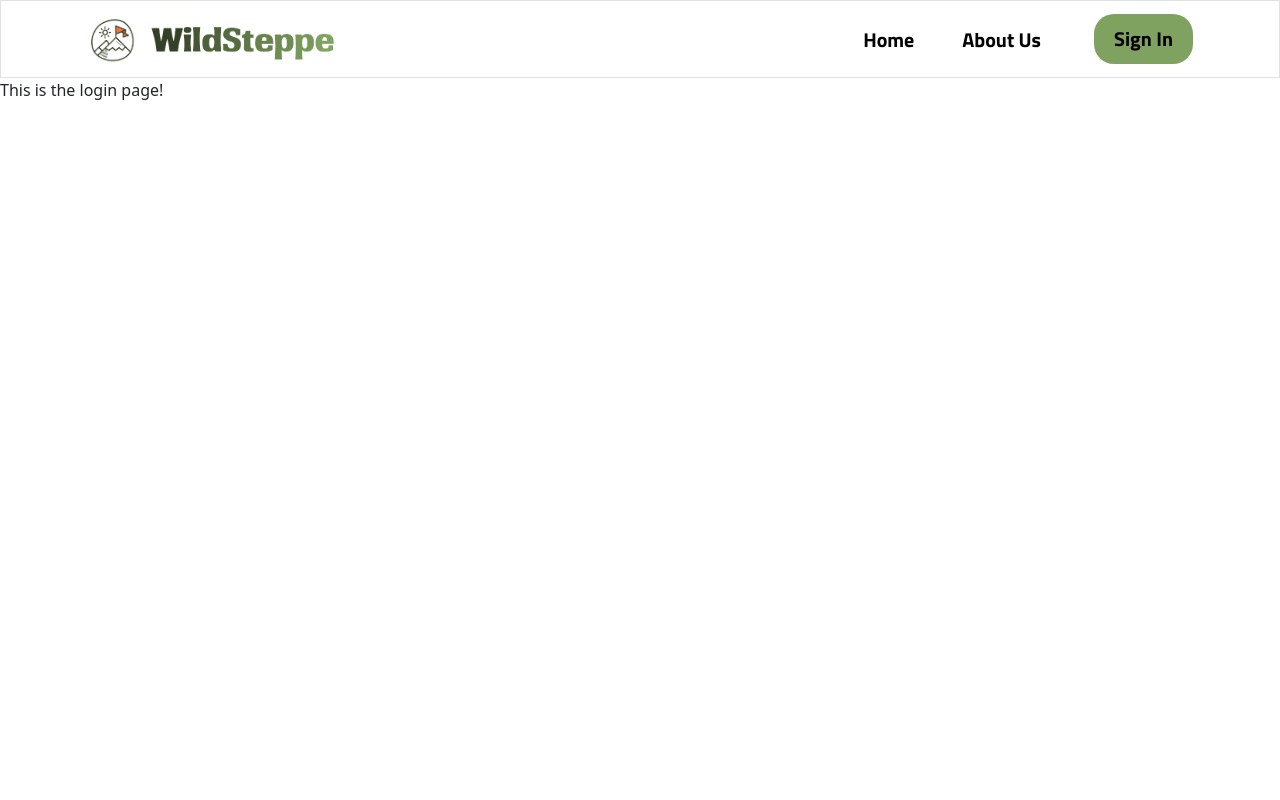
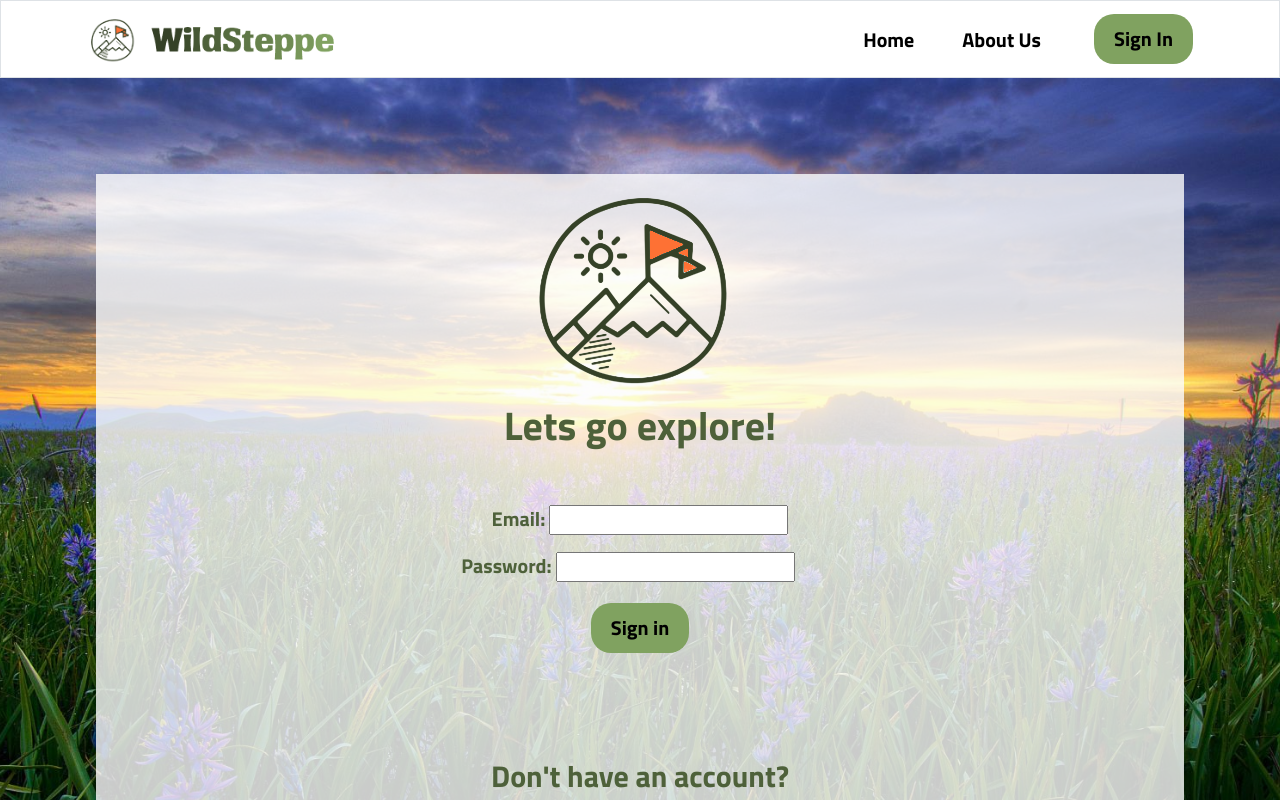
Before and after one commit to mkrs90/wildsteppe-frontend, a React (Create React App) app in the folder client/: page /login in a window 1280 px wide. Shown: the top 800 px of the page. Built offline with nearby package versions, Linux system fonts and the light colour scheme.

Commit message:
set up login and logout plus users can now create an account

```diff
--- a/client/src/App.css
+++ b/client/src/App.css
@@ -69,9 +69,47 @@
     font-family: 'Titillium Web', sans-serif;
     font-size: 20px;
     color: #4E613A;
+    font-weight: bold;
 }
 
 #register_tagline:hover{
     color: #FE7134;
     font-size: 22px;
+    font-weight: bold;
 }
+
+/* -------------------Login Page------------------------- */
+
+#login_page {
+    height: 890px;
+    background: url(./Images/sunrise_flowers.jpeg) no-repeat center center fixed;
+    -webkit-background-size: cover;
+    -moz-background-size: cover;
+    -o-background-size: cover;
+    background-size: cover;
+}
+
+#login_form_div {
+    background: rgb(253, 253, 253, 0.8);
+}
+
+#login_form_title {
+    font-family: 'Titillium Web', sans-serif;
+    font-size: 40px;
+    color: #4E613A;
+    font-weight: bold;
+}
+
+#login_page form label {
+    font-family: 'Titillium Web', sans-serif;
+    font-size: 20px;
+    color: #4E613A;
+    font-weight: bold;
+}
+
+#login_form_goToRegister {
+    font-family: 'Titillium Web', sans-serif;
+    font-size: 30px;
+    color: #4E613A;
+    font-weight: bold;
+}
--- a/client/src/App.js
+++ b/client/src/App.js
@@ -6,6 +6,7 @@ import About from './pages/About';
 import TrailPage from './pages/TrailPage'
 import Login from './pages/Login'
 import Register from './pages/Register';
+import Profile from './pages/Profile';
 
 function App() {
     return (
@@ -17,6 +18,7 @@ function App() {
                     <Route path="/trailPage" element={<TrailPage />} />
                     <Route path="/login" element={<Login />} />
                     <Route path='/register' element={<Register />} />
+                    <Route path='/profile' element={<Profile />} />
                 </Routes>
 
         </>
--- a/client/src/components/SiteNavBar.js
+++ b/client/src/components/SiteNavBar.js
@@ -1,8 +1,24 @@
+import { useGlobalState } from '../context/GlobalState';
 import SiteLogo from '../Images/wildsteppe_logo.png';
 import SiteName from '../Images/Wildsteppe_name.png';
-import { Link } from "react-router-dom";
+import { Link, useNavigate } from "react-router-dom";
+import AuthService from '../services/auth.service';
 
 function SiteNavBar() {
+
+    const [ state, dispatch ] = useGlobalState();
+    let navigate = useNavigate();
+
+    const handleLogout = (e) => {
+        e.preventDefault();
+        AuthService.logout();
+        console.log("user clicked log out")
+        navigate('/');
+        dispatch({
+            currentUserToken: null,
+            currentUser: null
+        })
+    }
 
     return (
         <div id="navbar" className='navigation border border-bottom'>
@@ -15,7 +31,15 @@ function SiteNavBar() {
                     <ul className="navbar-nav ml-auto">
                         <Link to="/" id='navBarItems' className='nav-item me-5 mt-3'>Home</Link>
                         <Link to="/about" id='navBarItems' className='nav-item me-5 mt-3'>About Us</Link>
-                        <Link to="/login" id="loginButton" className='nav-item btn me-5'>Sign In</Link>
+                        {!state.currentUser &&
+                            <Link to="/login" id="loginButton" className='nav-item btn me-5'>Sign In</Link>
+                        }
+                        {state.currentUser &&
+                            <>
+                                <Link to="/profile" id='navBarItems' className='nav-item me-5 mt-3'>Profile</Link>
+                                <Link onClick={handleLogout} id="loginButton" className="nav-item btn me-5">Sign Out</Link>
+                            </>
+                        }
                     </ul>
                 </div>
             </nav>
--- a/client/src/pages/Home.js
+++ b/client/src/pages/Home.js
@@ -22,10 +22,10 @@ function Home() {
                 </div>
                 <div id='tag_line' className='mb-5' >Take A Step Into The Wild</div>
                 <div id='search_bar' className='input-group mt-4'>
-                    <input type="text" class="form-control" onKeyDown={handleKeyDown} placeholder="Enter City or Trail Name..."/>
-                    <div class="input-group-append">
-                        <button class="btn btn-secondary" type="button">
-                            <i class="fa fa-search"></i>
+                    <input type="text" className="form-control" onKeyDown={handleKeyDown} placeholder="Enter City or Trail Name..."/>
+                    <div className="input-group-append">
+                        <button className="btn btn-secondary" type="button">
+                            <i className="fa fa-search"></i>
                         </button>
                     </div>
                 </div>
--- a/client/src/pages/Login.js
+++ b/client/src/pages/Login.js
@@ -1,10 +1,80 @@
+import React, { useState } from "react"
+import AuthService from "../services/auth.service";
+import { useNavigate, Link } from 'react-router-dom';
+import { useGlobalState } from '../context/GlobalState';
+import jwtDecode from "jwt-decode";
+import SiteLogo from '../Images/wildsteppe_logo.png';
 
-function Login() {
-    return (
+const Login = () => {
+  let navigate = useNavigate();
+
+  const [state, dispatch] = useGlobalState();
+
+  const [email, setEmail] = useState("");
+  const [password, setPassword] = useState("");
+
+  const handleLogin = (e) => {
+    console.log("User clicked log in")
+    e.preventDefault();
+
+    AuthService
+      .login(email, password)
+      .then(async (resp) => {
+        let data = jwtDecode(resp.access)
+        await dispatch({
+          currentUserToken: resp.access,
+          currentUser: data
+        })
+        navigate('/profile')
+      });
+  }
+
+  return (
+    <div id="login_page" className="container-fluid p-5">
+      <div id="login_form_div" className="c-form text-center m-5 p-5'">
         <div>
-            This is the login page!
+          <img id="" src={SiteLogo} alt='site logo' />
         </div>
-    )
+        <div id="login_form_title" className="mb-5">Lets go explore!</div>
+        <form onSubmit={handleLogin}>
+          <div>
+            <label htmlFor="email">Email:</label>
+            <input
+              className="mb-3 ms-1"
+              type="text"
+              id="email"
+              name="email"
+              onChange={(e) => setEmail(e.target.value)}
+              required
+            />
+          </div>
+          <div>
+            <label htmlFor="pass">Password:</label>
+            <input
+              className="mb-3 me-4 ms-1"
+              type="password"
+              id="pass"
+              name="password"
+              minLength="8"
+              required
+              onChange={(e) => setPassword(e.target.value)}
+            />
+          </div>
+          <input
+            type="submit"
+            value="Sign in"
+            id="loginButton"
+            className="btn mb-5"
+          />
+          <div className="p-5">
+            <p id="login_form_goToRegister" className="mt-5">Don't have an account?</p>
+            <Link to="/register" id="register_tagline" className="mb-5">Create Account Here!</Link>
+          </div>
+        </form>
+      </div>
+    </div>
+  )
+
 }
 
-export default Login;
+export default Login
--- /dev/null
+++ b/client/src/pages/Profile.js
@@ -0,0 +1,15 @@
+import React from "react"
+import { useGlobalState } from "../context/GlobalState";
+
+const Profile = () => {
+  const [ state, dispatch ] = useGlobalState();
+
+  return (
+    <div>
+      <h1>{state.currentUser.user_id}</h1>
+      <h1>Hello!!</h1>
+    </div>
+  )
+}
+
+export default Profile;
--- a/client/src/pages/Register.js
+++ b/client/src/pages/Register.js
@@ -1,10 +1,109 @@
+import React, { useState } from "react"
+import AuthService from "../services/auth.service";
 
-function Register() {
-    return (
+const Register = () => {
+  const [user, setUser] = useState({
+    username: "",
+    password: "",
+    passwordConf: "",
+    firstName: "",
+    lastName: "",
+    email: "",
+  })
+
+  const handleChange = (key, value) => {
+    setUser({
+      ...user,
+      [key]: value
+    })
+  }
+
+  const handleRegister = (e) => {
+    e.preventDefault();
+    AuthService.register(user)
+    window.location.href = '/profile';
+    window.location.reload(true);
+  }
+
+  return (
+    <div className="c-form">
+      <form onSubmit={handleRegister}>
         <div>
-            Register New User Page
+          <label htmlFor="username">Username:</label>
+          <input
+            type="text"
+            id="username"
+            name="username"
+            onChange={(e) => handleChange('username', e.target.value)}
+            required
+          />
         </div>
-    )
+        <div>
+          <label htmlFor="email">Email:</label>
+          <input
+            type="text"
+            id="email"
+            name="email"
+            onChange={(e) => handleChange('email', e.target.value)}
+            required
+          />
+        </div>
+        <div>
+          <label htmlFor="pass">Password (8 characters minimum):</label>
+          <input
+            type="password"
+            id="pass"
+            name="password"
+            minLength="8"
+            required
+            onChange={(e) => handleChange('password', e.target.value)}
+          />
+        </div>
+        <div>
+          <label htmlFor="passConf">Confirm Password:</label>
+          <input
+            type="password"
+            id="passConf"
+            name="password"
+            minLength="8"
+            required
+            onChange={(e) => handleChange('passwordConf', e.target.value)} />
+        </div>
+        <div>
+          <label htmlFor="firstName">First Name:</label>
+          <input
+            type="text"
+            id="firstName"
+            name="fname"
+
+            required
+            onChange={(e) => handleChange('firstName', e.target.value)} />
+        </div>
+        <div>
+          <label htmlFor="lastName">Last Name:</label>
+          <input
+            type="text"
+            id="lastName"
+            name="lname"
+            required
+            onChange={(e) => handleChange('lastName', e.target.value)} />
+        </div>
+        <input
+          type="submit"
+          value="Register"
+          disabled={(
+            user.password &&
+            user.password.length >= 8 &&
+            user.password === user.passwordConf &&
+            user.firstName &&
+            user.lastName &&
+            user.email
+          ) ? false : true}
+        />
+      </form>
+    </div>
+  )
+
 }
 
-export default Register;
+export default Register
--- a/client/src/services/auth.constants.js
+++ b/client/src/services/auth.constants.js
@@ -1,4 +1,4 @@
-export const API_URL = "https://8000-jmstewart00-fullstackaut-gubhn8we5bb.ws-us42.gitpod.io/api/";
+export const API_URL = "https://8000-mkrs90-wildsteppebacken-vpz7io4uhwz.ws-us94.gitpod.io/api/";
 export const LOGIN_ENDPOINT = "user/login/"
 export const REGISTER_ENDPOINT = "user/signup/"
 export const REFRESH_ENDPOINT = "token/refresh/"
```
Also changed, not shown: client/src/services/auth.service.js (+7 -7 lines), client/src/Images/sunrise_flowers.jpeg (added), client/src/components/ActivityList.js (added), client/src/components/TrailList.js (added).
